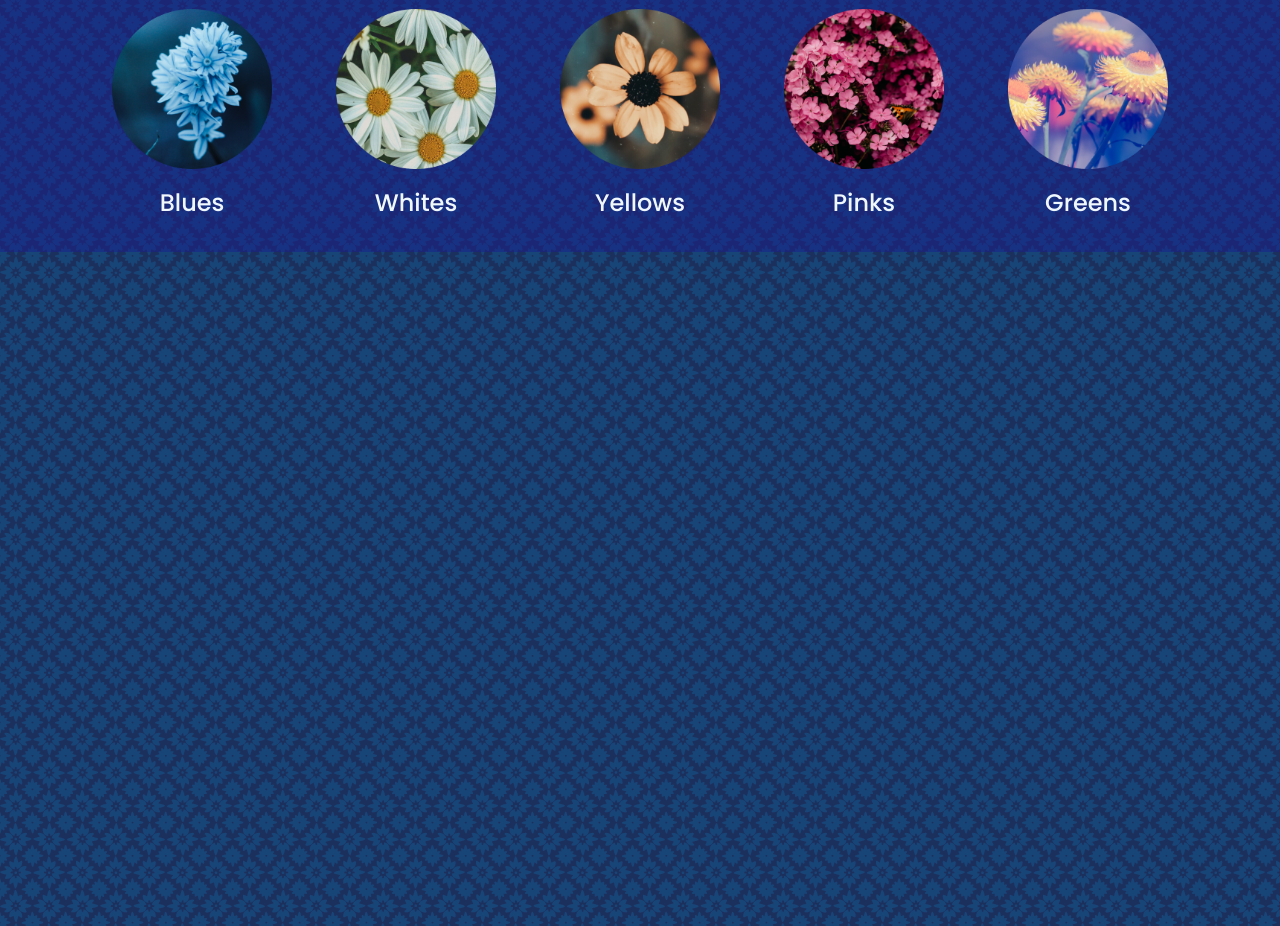
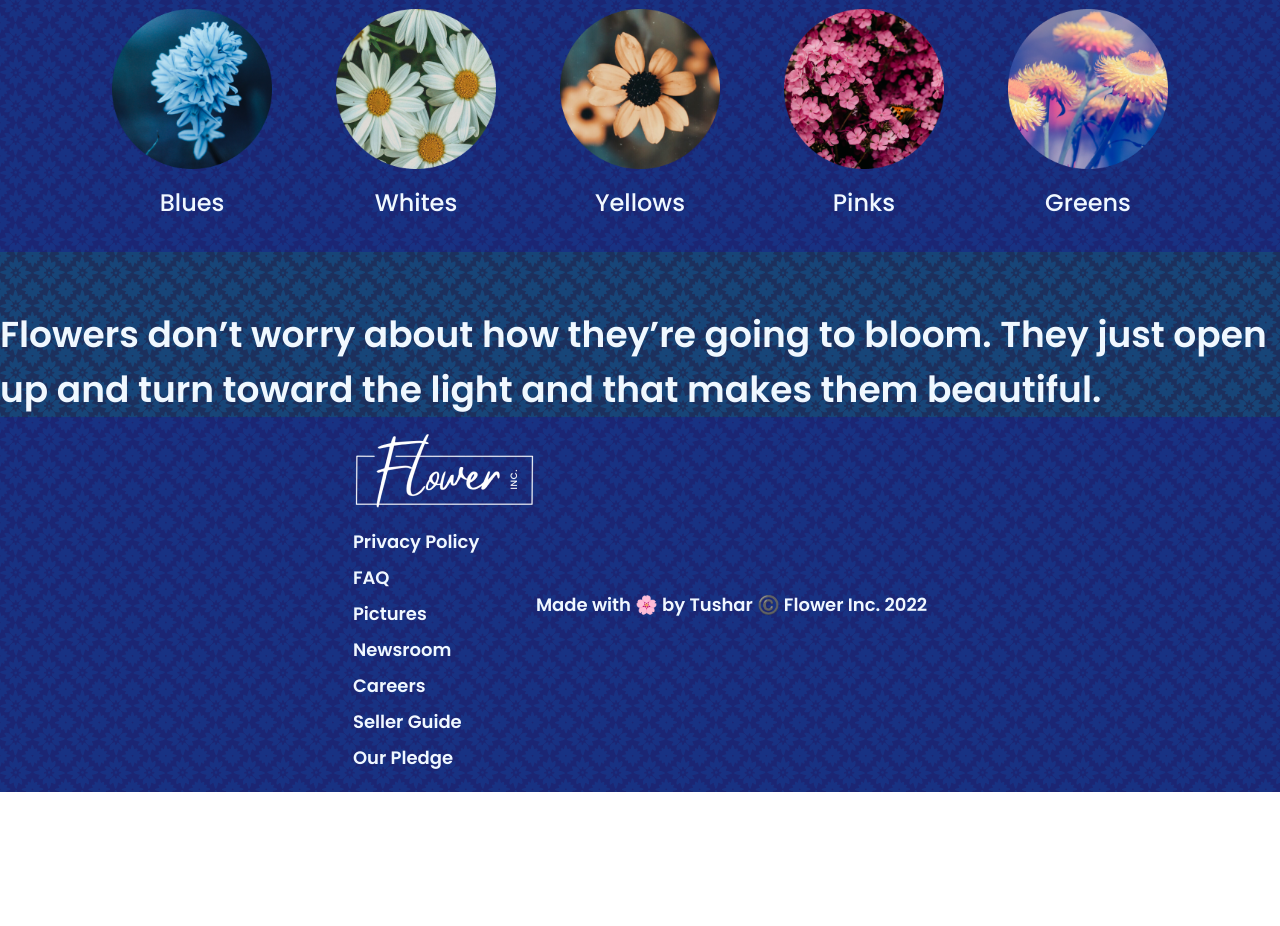
Before and after one commit to tushgaurav/FlowerInc, a plain HTML site: page index.html in a window 1280 px wide. Shown: the part 1094-2020 px from the top of the page. After the commit the page ends 1886 px from the top, so only its background shows below. Drawn offline with Linux system fonts and the light colour scheme.

Commit message:
added footer and quote section

```diff
--- a/index.html
+++ b/index.html
@@ -9,17 +9,22 @@
     <title>Flower Inc. | Buy flowers for your special one!</title>
   </head>
   <body>
+    <!-- Navigation Bar with website logo and nav links -->
+
     <nav>
       <a href="#"
         ><img src="/img/logo.png" class="logo" alt="Flower Inc. Logo"
       /></a>
       <ul class="nav-links">
-        <li>Home</li>
+        <li><a href="/index.html">Home</a></li>
         <li>Shop</li>
         <li>About</li>
         <li>Sell</li>
       </ul>
     </nav>
+
+    <!-- Main Content with Hero Image and Text -->
+
     <main>
       <section class="hero-content">
         <p class="hero-txt">
@@ -29,6 +34,9 @@
         <img src="/img/hero-flower.png" alt="" class="hero-img" />
       </section>
     </main>
+
+    <!-- Information Area with offers and other deals -->
+
     <section class="info-area">
       <p class="info-txt">Get the local flowers at cheaptest prices.</p>
       <div class="img-section">
@@ -37,6 +45,9 @@
         <img src="/img/flower3.png" alt="" class="image" />
       </div>
     </section>
+
+    <!-- Flower Categories Section -->
+
     <section class="categories">
       <div class="card">
         <img src="img/blues.png" alt="" class="round-img" />
@@ -59,7 +70,37 @@
         <p class="card-txt">Greens</p>
       </div>
     </section>
-    <article></article>
-    <footer>Made with 🌸 by Tushar ©️ Flower Inc. 2022</footer>
+
+    <!-- Quote Section -->
+
+    <section class="quote-section">
+      <img src="/img/flower-img-quote-sec.png" alt="" class="flower-img" />
+      <p class="quote-txt">
+        Flowers don’t worry about how they’re going to bloom. They just open up
+        and turn toward the light and that makes them beautiful.
+      </p>
+    </section>
+
+    <!-- Footer Section -->
+
+    <footer>
+      <div class="coulmns">
+        <div class="footer-coulmn">
+          <img src="img/logo.png" alt="" class="footer-logo" />
+        </div>
+        <div class="footer-coulmn">
+          <p class="footer-link">Privacy Policy</p>
+          <p class="footer-link">FAQ</p>
+          <p class="footer-link">Pictures</p>
+        </div>
+        <div class="footer-coulmn">
+          <p class="footer-link">Newsroom</p>
+          <p class="footer-link">Careers</p>
+          <p class="footer-link">Seller Guide</p>
+          <p class="footer-link">Our Pledge</p>
+        </div>
+      </div>
+      <div class="footer-text">Made with 🌸 by Tushar ©️ Flower Inc. 2022</div>
+    </footer>
   </body>
 </html>
```
